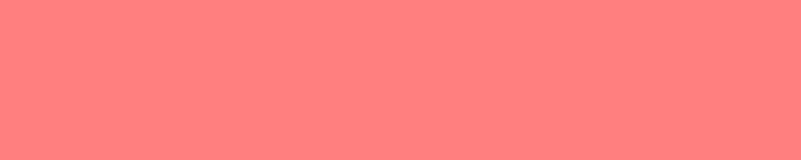
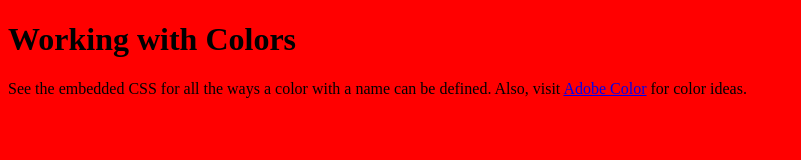
Before and after one commit to code-warrior/examples--intro-internet-programming--cs-275--uhart--spring-2020, a plain HTML site: page 19-february-2020/colors/index.html in a window 1280 px wide. Shown: the whole page, without its empty margins (0-801 px from the left). Drawn offline with Linux system fonts and the light colour scheme.

Commit message:
Update colors example

```diff
--- a/19-february-2020/colors/index.html
+++ b/19-february-2020/colors/index.html
@@ -6,19 +6,32 @@
   <title>Working with Colors</title>
   <style>
 body {
+  /* These all define red */
   background-color: red;
   background-color: #ff0000;
+  background-color: #FF0000;
   background-color: #ff0000ff;
+  background-color: #FF0000FF;
   background-color: #f00;
+  background-color: #F00;
   background-color: #f00f;
+  background-color: #F00F;
   background-color: rgb(255, 0, 0);
   background-color: rgb(100%, 0%, 0%);
-  background-color: rgba(100%, 0%, 0%, .3);
+  background-color: rgba(100%, 0%, 0%, 1.0);
+  background-color: rgba(100%, 0%, 0%, 100%);
   background-color: hsl(360, 100%, 50%);
-  background-color: hsla(360, 100%, 50%, .5);
+  background-color: hsla(360, 100%, 50%, 100%);
+  background-color: hsla(360, 100%, 50%, 1);
 }
   </style>
 </head>
 <body>
+  <header>
+    <h1>Working with Colors</h1>
+  </header>
+  <main>
+    <p>See the embedded CSS for all the ways a color with a name can be defined. Also, visit <a href="https://color.adobe.com/create">Adobe Color</a> for color ideas.</p>
+  </main>
 </body>
 </html>
```
